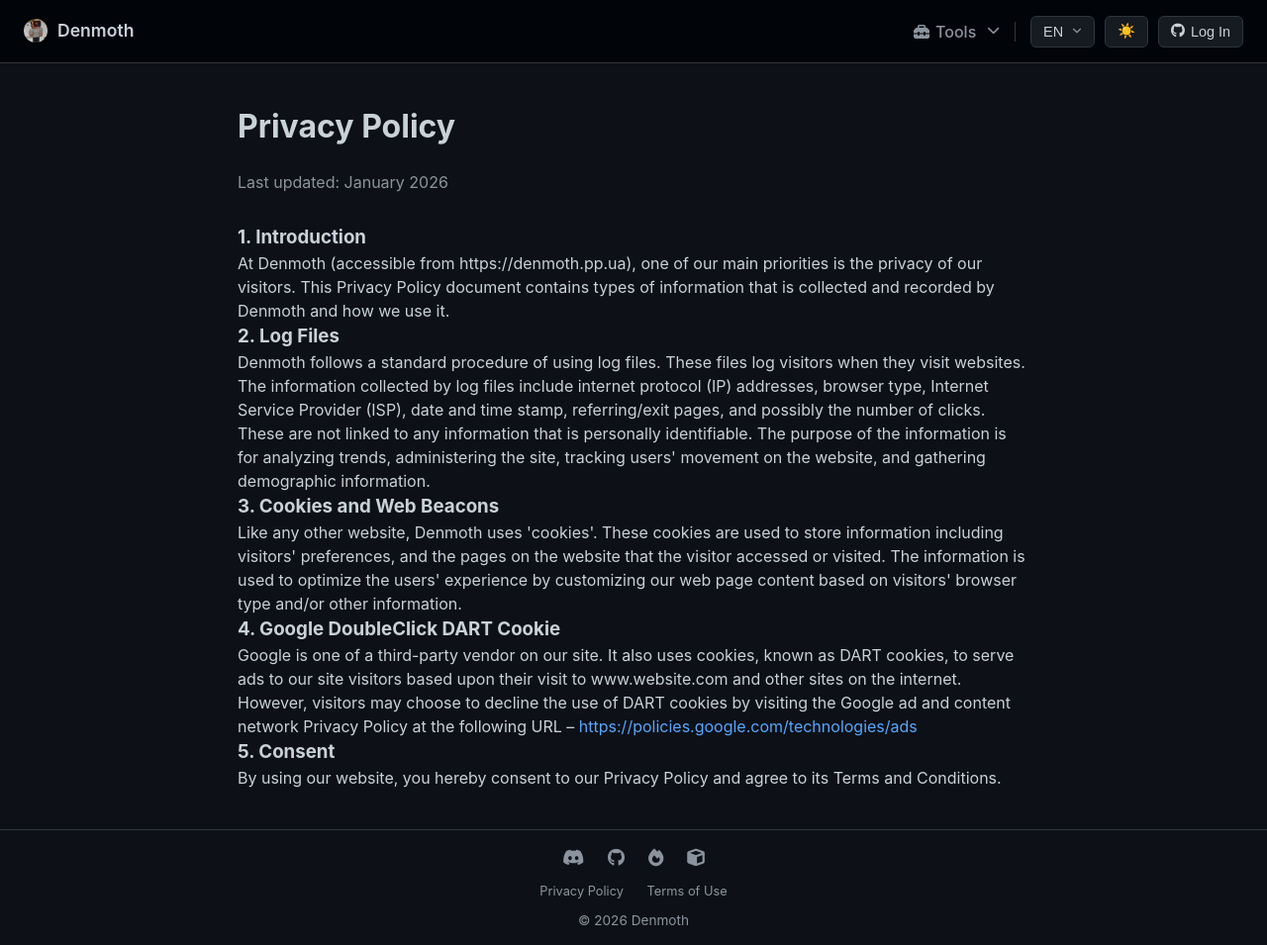
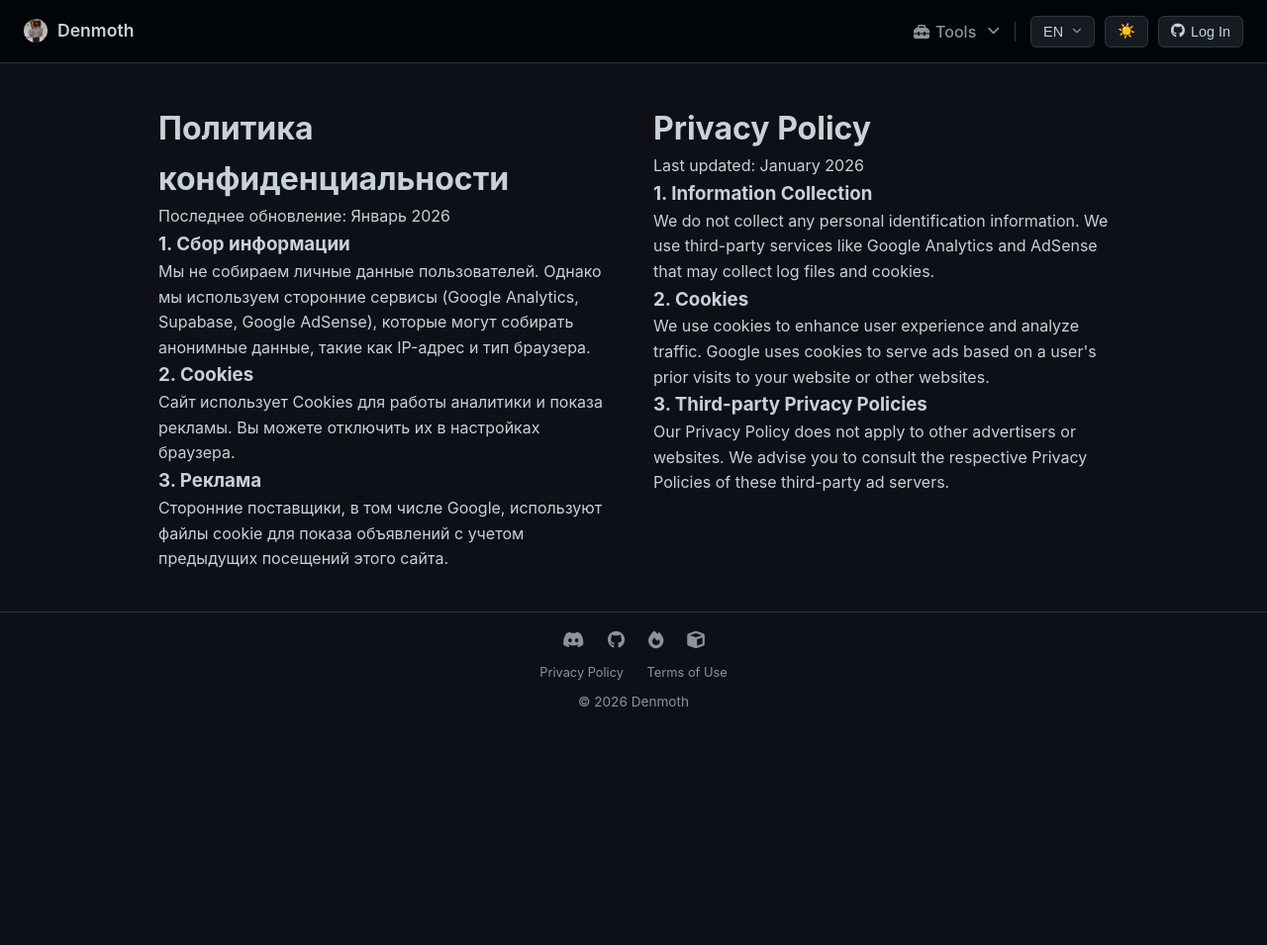
Before and after one commit to denmoth/Denmoth.github.io, a Jekyll site: the page built from privacy.html, in a window 1280 px wide and 955 px high. Shown: the whole window at 99% size. Built offline with Jekyll 4.4.1, drawn with Linux system fonts in a browser that asks for light colours; a script that is not in the unit is left out.

Commit message:
Update privacy.html

```diff
--- a/privacy.html
+++ b/privacy.html
@@ -5,23 +5,26 @@
 ---
 
 <div class="hub-layout">
-    <div class="doc-section" style="max-width:800px; margin:0 auto; color:var(--text-main);">
-        <h1 style="margin-bottom:20px;">Privacy Policy</h1>
-        <p style="color:var(--text-muted); margin-bottom:30px;">Last updated: January 2026</p>
-
-        <h3>1. Introduction</h3>
-        <p>At Denmoth (accessible from https://denmoth.pp.ua), one of our main priorities is the privacy of our visitors. This Privacy Policy document contains types of information that is collected and recorded by Denmoth and how we use it.</p>
-
-        <h3>2. Log Files</h3>
-        <p>Denmoth follows a standard procedure of using log files. These files log visitors when they visit websites. The information collected by log files include internet protocol (IP) addresses, browser type, Internet Service Provider (ISP), date and time stamp, referring/exit pages, and possibly the number of clicks. These are not linked to any information that is personally identifiable. The purpose of the information is for analyzing trends, administering the site, tracking users' movement on the website, and gathering demographic information.</p>
-
-        <h3>3. Cookies and Web Beacons</h3>
-        <p>Like any other website, Denmoth uses 'cookies'. These cookies are used to store information including visitors' preferences, and the pages on the website that the visitor accessed or visited. The information is used to optimize the users' experience by customizing our web page content based on visitors' browser type and/or other information.</p>
-
-        <h3>4. Google DoubleClick DART Cookie</h3>
-        <p>Google is one of a third-party vendor on our site. It also uses cookies, known as DART cookies, to serve ads to our site visitors based upon their visit to www.website.com and other sites on the internet. However, visitors may choose to decline the use of DART cookies by visiting the Google ad and content network Privacy Policy at the following URL – <a href="https://policies.google.com/technologies/ads">https://policies.google.com/technologies/ads</a></p>
-
-        <h3>5. Consent</h3>
-        <p>By using our website, you hereby consent to our Privacy Policy and agree to its Terms and Conditions.</p>
+    <div style="display: grid; grid-template-columns: 1fr 1fr; gap: 40px; color: var(--text-main); line-height: 1.6;">
+        <div>
+            <h1>Политика конфиденциальности</h1>
+            <p>Последнее обновление: Январь 2026</p>
+            <h3>1. Сбор информации</h3>
+            <p>Мы не собираем личные данные пользователей. Однако мы используем сторонние сервисы (Google Analytics, Supabase, Google AdSense), которые могут собирать анонимные данные, такие как IP-адрес и тип браузера.</p>
+            <h3>2. Cookies</h3>
+            <p>Сайт использует Cookies для работы аналитики и показа рекламы. Вы можете отключить их в настройках браузера.</p>
+            <h3>3. Реклама</h3>
+            <p>Сторонние поставщики, в том числе Google, используют файлы cookie для показа объявлений с учетом предыдущих посещений этого сайта.</p>
+        </div>
+        <div>
+            <h1>Privacy Policy</h1>
+            <p>Last updated: January 2026</p>
+            <h3>1. Information Collection</h3>
+            <p>We do not collect any personal identification information. We use third-party services like Google Analytics and AdSense that may collect log files and cookies.</p>
+            <h3>2. Cookies</h3>
+            <p>We use cookies to enhance user experience and analyze traffic. Google uses cookies to serve ads based on a user's prior visits to your website or other websites.</p>
+            <h3>3. Third-party Privacy Policies</h3>
+            <p>Our Privacy Policy does not apply to other advertisers or websites. We advise you to consult the respective Privacy Policies of these third-party ad servers.</p>
+        </div>
     </div>
 </div>
```
